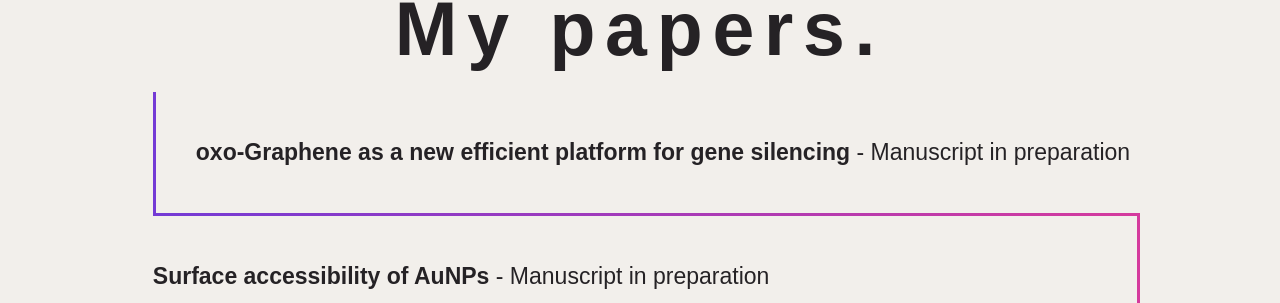
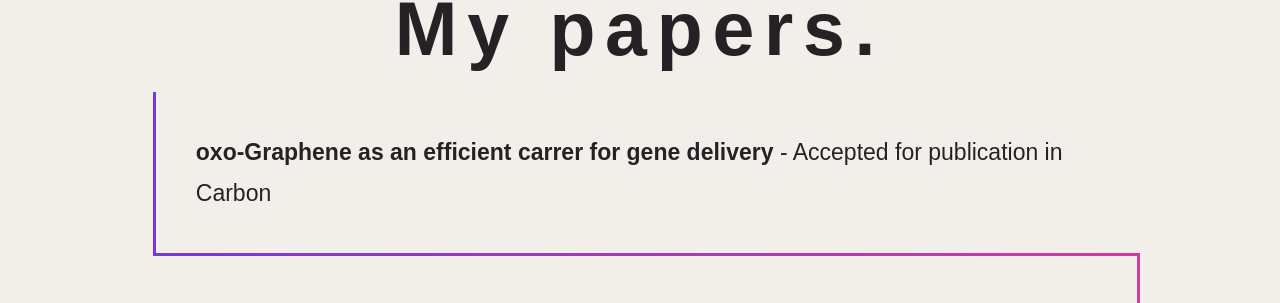
Before and after one commit to FNTwin/FrontEndVue, a Vue app: page / in a window 1280 px wide. Shown: the part 3975-4278 px from the top of the page. Built offline with nearby package versions, Linux system fonts and the light colour scheme; what vue-particles would draw is missing.

Commit message:
Paper accepted modification

```diff
--- a/src/components/papers.vue
+++ b/src/components/papers.vue
@@ -21,8 +21,8 @@ export default {
       publicPath: process.env.BASE_URL,
       night: false,
       papersarray: [
-        {name: "oxo-Graphene as a new efficient platform for gene silencing",
-         journal: "Manuscript in preparation",
+        {name: "oxo-Graphene as an efficient carrer for gene delivery",
+         journal: "Accepted for publication in Carbon",
          authors: "",
          years: ""} ,
         {name: "Surface accessibility of AuNPs",
```
